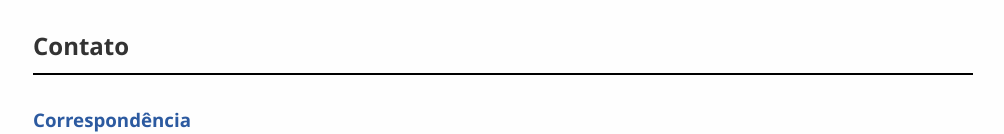
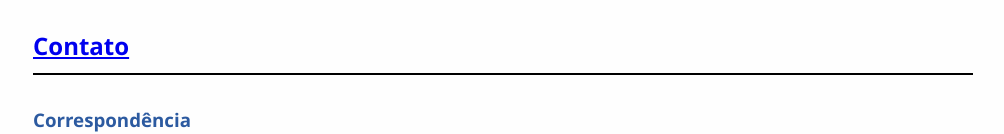
Before and after one commit to PernilTO/PernilTO.github.io, a plain HTML site: page sobre.html in a window 1280 px wide. Shown: the part 1940-2074 px from the top of the page, without its empty margins (137-1141 px from the left). Drawn offline with Linux system fonts and the light colour scheme.

Commit message:
Tópico CSS, Trabalho 1

```diff
--- a/sobre.html
+++ b/sobre.html
@@ -76,7 +76,7 @@
         <li>Mais de um milhão de funcionários em todo o mundo</li>
     </ul>
 
-    <h2 id="contato">Contato</h2>
+   <h2 id="contato"><a href="contato.html">Contato</a></h2>
 
     <div class="contato-info">
         <h3>Correspondência</h3>
```
